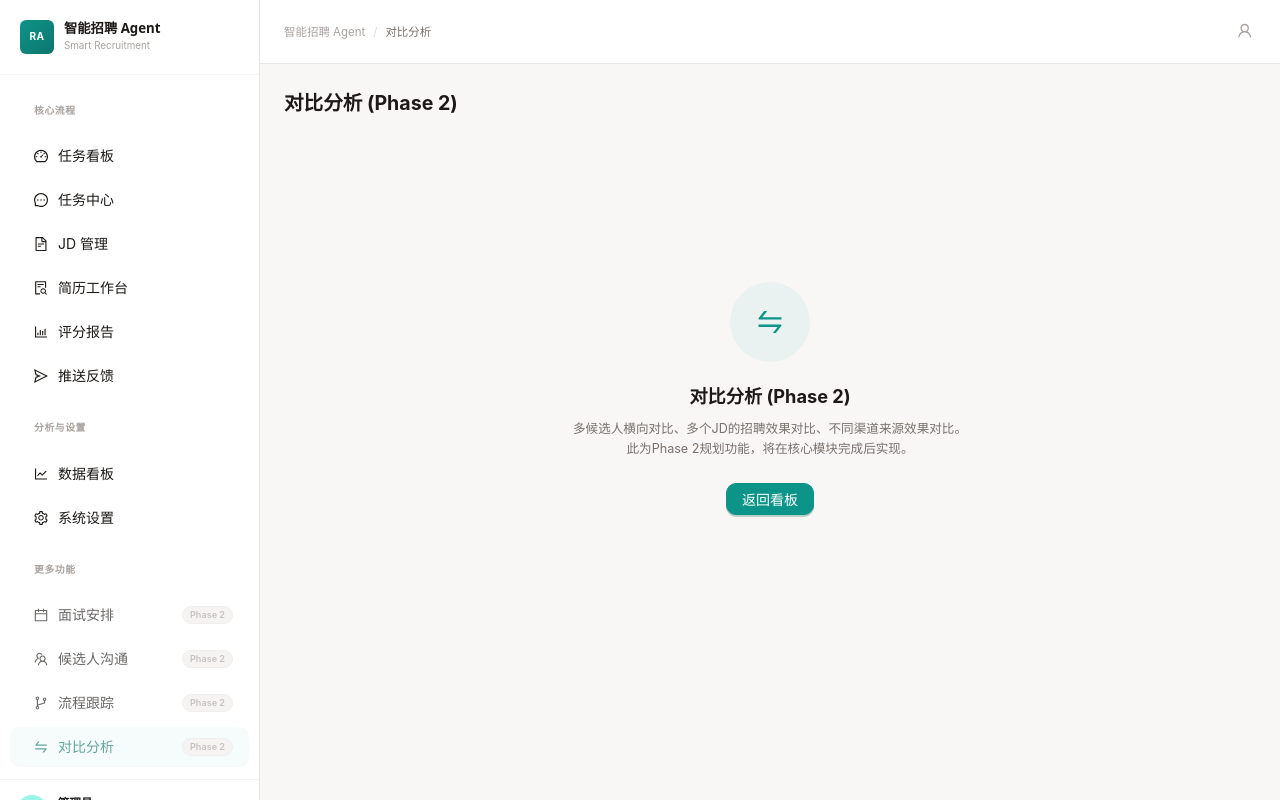
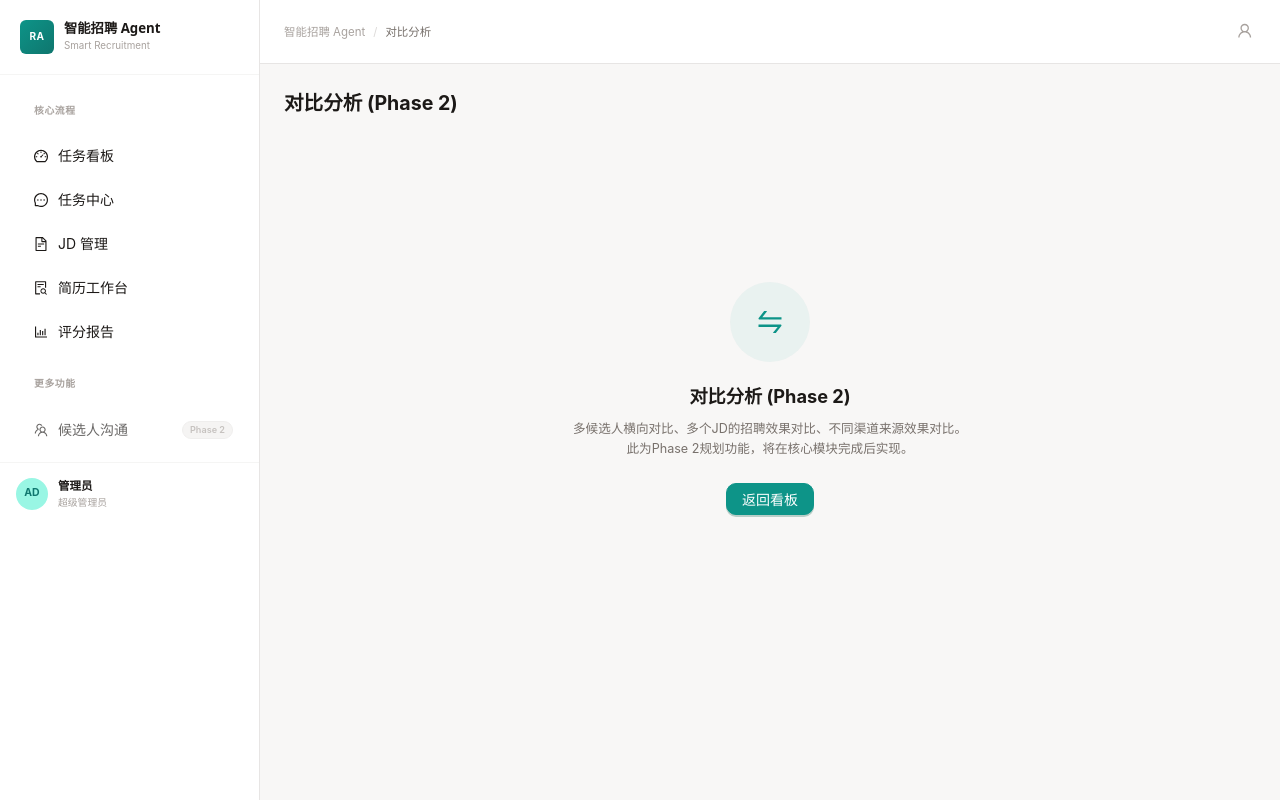
Before and after one commit to summertime-yy/recruitment-agent-2.0, a React (Vite) app in the folder frontend/: page /compare in a window 1280 px wide. Built offline with nearby package versions, Linux system fonts and the light colour scheme.

Commit message:
feat(frontend): hide 6 empty shell pages in sidebar (PR-22)

```diff
--- a/frontend/src/layouts/MainLayout.tsx
+++ b/frontend/src/layouts/MainLayout.tsx
@@ -6,13 +6,7 @@ import {
   FileTextOutlined,
   FileSearchOutlined,
   BarChartOutlined,
-  SendOutlined,
-  LineChartOutlined,
-  SettingOutlined,
-  CalendarOutlined,
   TeamOutlined,
-  BranchesOutlined,
-  SwapOutlined,
   PlusOutlined,
   UserOutlined,
 } from '@ant-design/icons';
@@ -34,19 +28,24 @@ const coreNavItems: NavItem[] = [
   { key: 'jds', label: 'JD 管理', icon: <FileTextOutlined />, path: '/jds' },
   { key: 'resumes', label: '简历工作台', icon: <FileSearchOutlined />, path: '/resumes' },
   { key: 'scores', label: '评分报告', icon: <BarChartOutlined />, path: '/scores' },
-  { key: 'push', label: '推送反馈', icon: <SendOutlined />, path: '/push' },
+  // Stage 6/7 未实施 · MVP 隐藏（PR-22）——功能落地后取消注释即可恢复
+  // { key: 'push', label: '推送反馈', icon: <SendOutlined />, path: '/push' },
 ];
 
+// Stage 6/7 未实施 · MVP 隐藏（PR-22）——功能落地后取消注释即可恢复（整组）
 const analyticsNavItems: NavItem[] = [
-  { key: 'analytics', label: '数据看板', icon: <LineChartOutlined />, path: '/analytics' },
-  { key: 'settings', label: '系统设置', icon: <SettingOutlined />, path: '/settings' },
+  // { key: 'analytics', label: '数据看板', icon: <LineChartOutlined />, path: '/analytics' },
+  // { key: 'settings', label: '系统设置', icon: <SettingOutlined />, path: '/settings' },
 ];
 
 const phase2NavItems: NavItem[] = [
-  { key: 'interview', label: '面试安排', icon: <CalendarOutlined />, path: '/interview', phase2: true },
+  // Stage 6/7 未实施 · MVP 隐藏（PR-22）——功能落地后取消注释即可恢复
+  // { key: 'interview', label: '面试安排', icon: <CalendarOutlined />, path: '/interview', phase2: true },
   { key: 'candidate-chat', label: '候选人沟通', icon: <TeamOutlined />, path: '/candidate-chat', phase2: true },
-  { key: 'workflow', label: '流程跟踪', icon: <BranchesOutlined />, path: '/workflow', phase2: true },
-  { key: 'compare', label: '对比分析', icon: <SwapOutlined />, path: '/compare', phase2: true },
+  // Stage 6/7 未实施 · MVP 隐藏（PR-22）——功能落地后取消注释即可恢复
+  // { key: 'workflow', label: '流程跟踪', icon: <BranchesOutlined />, path: '/workflow', phase2: true },
+  // Stage 6/7 未实施 · MVP 隐藏（PR-22）——功能落地后取消注释即可恢复
+  // { key: 'compare', label: '对比分析', icon: <SwapOutlined />, path: '/compare', phase2: true },
 ];
 
 const pageTitles: Record<string, string> = {
@@ -112,12 +111,13 @@ const MainLayout: React.FC<MainLayoutProps> = ({ children }) => {
       label: !collapsed && <div className="nav-group-label">核心流程</div>,
       children: renderNavItems(coreNavItems),
     },
-    {
-      key: 'analytics-group',
-      type: 'group' as const,
-      label: !collapsed && <div className="nav-group-label">分析与设置</div>,
-      children: renderNavItems(analyticsNavItems),
-    },
+    // Stage 6/7 未实施 · MVP 隐藏（PR-22）——整组功能未落地，取消注释 analyticsNavItems 与本节即可恢复
+    // {
+    //   key: 'analytics-group',
+    //   type: 'group' as const,
+    //   label: !collapsed && <div className="nav-group-label">分析与设置</div>,
+    //   children: renderNavItems(analyticsNavItems),
+    // },
     {
       key: 'phase2-group',
       type: 'group' as const,
```
